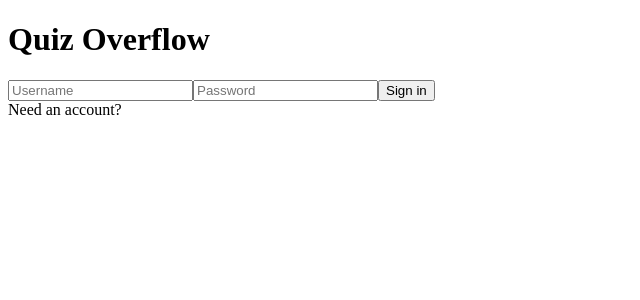
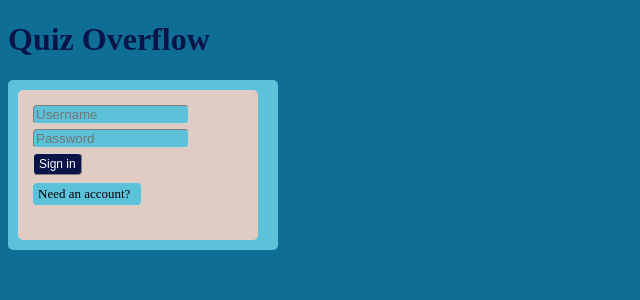
Before and after one commit to PFA-Scratchpad/quiz-overflow, a React app: page / in a window 1280 px wide. Shown: the top 300 px of the page, without its empty margins (0-640 px from the left). Built offline with nearby package versions, Linux system fonts and the light colour scheme.

Commit message:
Added CSS styling to body, AuthContainer, and Signup/Login components

```diff
--- a/client/App.jsx
+++ b/client/App.jsx
@@ -3,9 +3,7 @@ import React from 'react';
 import MainContainer from './containers/MainContainer';
 const App = () => {
   return (
-
 <MainContainer />
-
   );
 }
 
--- a/client/components/Login.jsx
+++ b/client/components/Login.jsx
@@ -9,11 +9,11 @@ class Login extends Component {
     return (
       <div id="login">
         <form id="loginForm" onSubmit={this.props.handleLogin}>
-          <input name="username" placeholder="Username" type="text" />
-          <input name="password" placeholder="Password" type="password" />
-          <input type="submit" name="submit" value="Sign in" />
+          <input className="username" name="username" placeholder="Username" type="text" />
+          <input className="password" name="password" placeholder="Password" type="password" />
+          <input className="submit" type="submit" name="submit" value="Sign in" />
         </form>
-        <a onClick={this.props.goToSignup} name="#">
+        <a className="alternateOption" onClick={this.props.goToSignup} name="#">
           Need an account?
         </a>
       </div>
--- a/client/components/Signup.jsx
+++ b/client/components/Signup.jsx
@@ -9,9 +9,9 @@ class Signup extends Component {
     return (
       <div id="signup">
         <form id="signupForm" onSubmit={this.props.handleSignup}>
-          <input name="username" placeholder="Username" type="text" />
-          <input name="password" placeholder="Password" type="password" />
-          <input type="submit" value="Sign up" />
+          <input className="username" name="username" placeholder="Username" type="text" />
+          <input className="password" name="password" placeholder="Password" type="password" />
+          <input className="submit" type="submit" value="Sign up" />
         </form>
         <a onClick={this.props.goToLogin}>Have an account already?</a>
       </div>
--- a/client/containers/AuthContainer.jsx
+++ b/client/containers/AuthContainer.jsx
@@ -53,7 +53,11 @@ class AuthContainer extends Component {
     ) : (
       <Login {...this.props} />
     );
-    return form;
+    return (
+      <div className="authContainer">
+      {form}
+      </div>
+      );
   }
 }
 
--- a/client/containers/MainContainer.jsx
+++ b/client/containers/MainContainer.jsx
@@ -8,6 +8,7 @@ const mapStateToProps = state => ({
 });
 
 const MainContainer = props => {
+
   const auth = props.loggedIn ? (
     <CardContainer />
   ) : (
@@ -15,6 +16,7 @@ const MainContainer = props => {
   );
 
   return auth;
+
 };
 
 export default connect(mapStateToProps)(MainContainer);
--- a/client/index.js
+++ b/client/index.js
@@ -4,8 +4,11 @@ import { Provider } from 'react-redux';
 import App from './App';
 import store from './store';
 /*  import styles here  */
-render (
-<Provider store={store}>
-<App />
-</Provider>,
- document.getElementById('root'))
+import styles from './styles.scss';
+
+render(
+  <Provider store={store}>
+    <App />
+  </Provider>,
+  document.getElementById('root')
+);
--- a/client/styles.scss
+++ b/client/styles.scss
@@ -0,0 +1,74 @@
+body {
+  background-color: #0e6e96;
+  color: #091549;
+}
+
+.authContainer {
+  background-color: #5bc2d9;
+  padding: 10px;
+  width: 400px;
+  border-radius: 5px;
+  width: 250px;
+}
+
+#login,
+#signup {
+  border-radius: 5px;
+  background-color: #e1ccc3;
+  color: #1670c4;
+  padding: 10px;
+  width: 220px;
+  height: 130px;
+}
+
+.username,
+.password {
+  display: flex;
+  margin: 5px;
+  border-radius: 4px;
+  border-width: 0.5px;
+  border-color: lightgray;
+  width: 150px;
+  margin-bottom: 5px;
+  background-color: #5bc2d9;
+}
+
+.submit {
+  display: flex;
+  margin: 5px;
+  border-radius: 4px;
+  border-width: 0.5px;
+  border-color: lightgray;
+  font-size: 12px;
+  margin-bottom: 7px;
+  padding: 3px;
+  padding-left: 5px;
+  padding-right: 5px;
+  background-color: #091549;
+  color: white;
+}
+
+.submit:hover {
+  cursor: pointer;
+  background-color: darken(#0e6e96, 10%);
+}
+
+a {
+  display: flex;
+  border: 1px solid black;
+  padding: 3px;
+  border-radius: 5px;
+  width: 100px;
+  font-size: 13px;
+  background-color: #5bc2d9;
+  color: black;
+  margin-left: 4px;
+  border-width: 0.5px;
+  border-color: lightgray;
+  padding-left: 5px;
+}
+
+a:hover {
+  background-color: darken(#5bc2d9, 10%);
+  cursor: pointer;
+}
```
